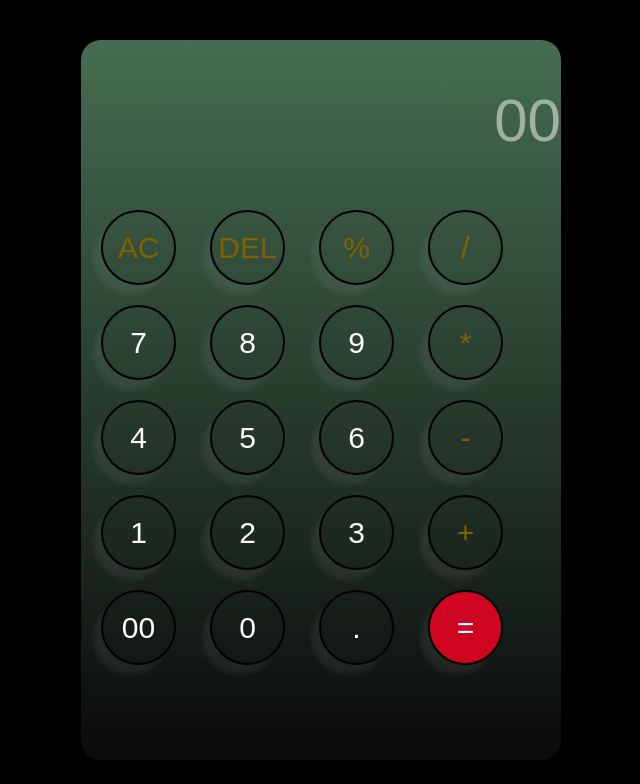
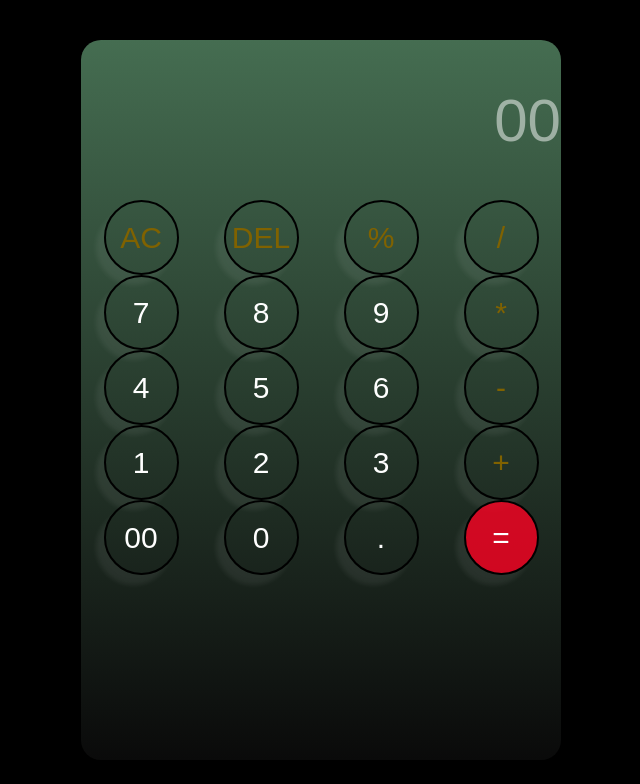
Before and after one commit to mohd-mustajab/Calculator, a plain HTML site: page index.html in a window 1280 px wide. Shown: the whole page, without its empty margins (319-959 px from the left). Drawn offline with Linux system fonts and the light colour scheme.

Commit message:
minor changes

```diff
--- a/calc.css
+++ b/calc.css
@@ -37,8 +37,6 @@ input::placeholder{
 .btn{
     height: 75px;
     width: 75px;
-margin: 10px;
-margin-left: 20px;
 border-radius: 50%;
 border: 2px solid black;
 font-size: 30px;
@@ -46,6 +44,10 @@ color: white;
 background: transparent;
 box-shadow: -8px 10px 5px rgba(255, 255, 255, 0.068);
 cursor: pointer;
+}
+.row{
+    display: flex;
+    justify-content: space-around;
 }
 .equal{
     background-color: rgba(255, 0, 34, 0.795);
--- a/index.html
+++ b/index.html
@@ -10,31 +10,31 @@
     <div class="main">
         <input type="text" id="input" placeholder="00">
        <div class="btns">
-         <div>
+         <div class="row">
              <button class="btn operator">AC</button>
              <button class="btn operator">DEL</button>
              <button class="btn operator">%</button>
              <button class="btn operator">/</button>
          </div>
-         <div>
+         <div class="row">
              <button class="btn">7</button>
              <button class="btn">8</button>
              <button class="btn">9</button>
              <button class="btn operator">*</button>
          </div>
-         <div>
+         <div class="row">
              <button class="btn">4</button>
              <button class="btn">5</button>
              <button class="btn">6</button>
              <button class="btn operator">-</button>
          </div>
-         <div>
+         <div class="row">
              <button class="btn">1</button>
              <button class="btn">2</button>
              <button class="btn">3</button>
              <button class="btn operator">+</button>
          </div>
-         <div>
+         <div class="row">
              <button class="btn">00</button>
              <button class="btn">0</button>
              <button class="btn">.</button>
```
